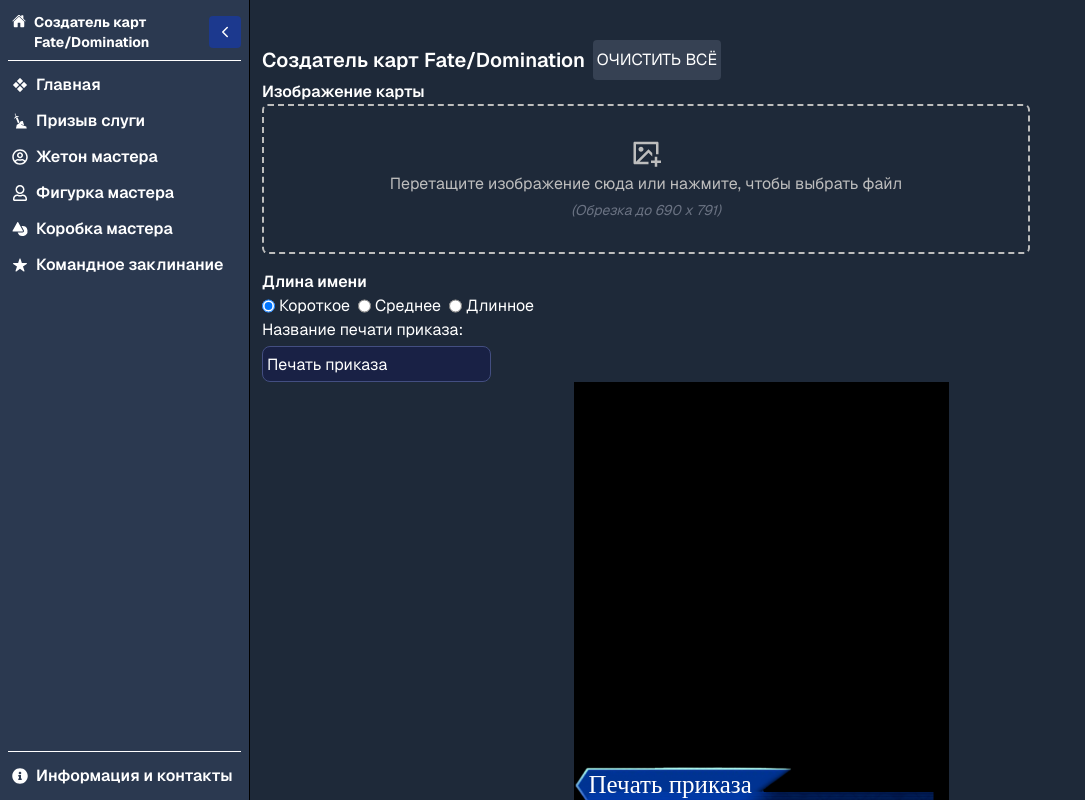
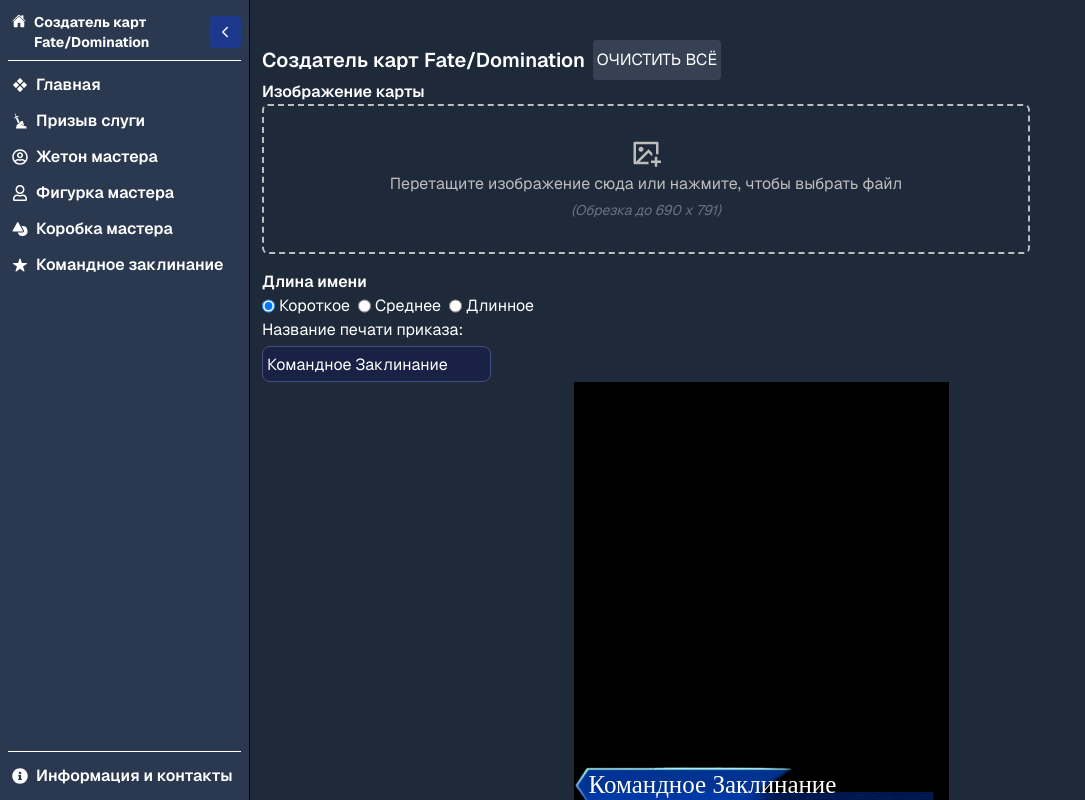
Before and after one commit to Jipice/Fate-Domination-Card-Maker-Rus, a Next.js app: page /command-seal in a window 1280 px wide. Shown: the top 800 px of the page, without its empty margins (0-1085 px from the left). Built offline with nearby package versions, Linux system fonts and the light colour scheme.

Commit message:
Update page.tsx

```diff
--- a/src/features/master-assets/command-seal/page.tsx
+++ b/src/features/master-assets/command-seal/page.tsx
@@ -11,7 +11,7 @@ import { NAME_FIELD_SIZES } from "@/src/constants/formConstants";
 
 const emptyState: { pic: string; name: string, nameFieldSize: NAME_FIELD_SIZES } = {
   pic: defaultCommandSeal.src,
-  name: "Печать приказа",
+  name: "Командное Заклинание",
   nameFieldSize: NAME_FIELD_SIZES.short,
 };
 
```
